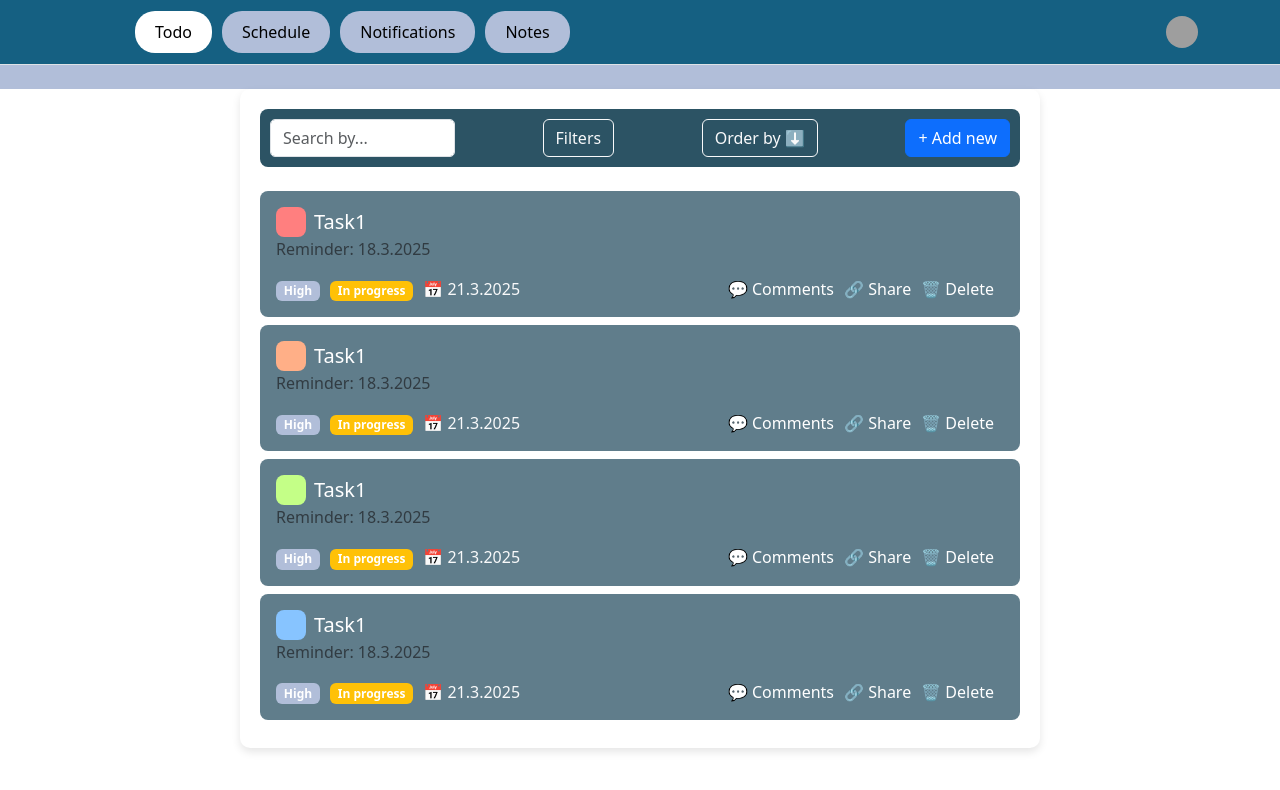
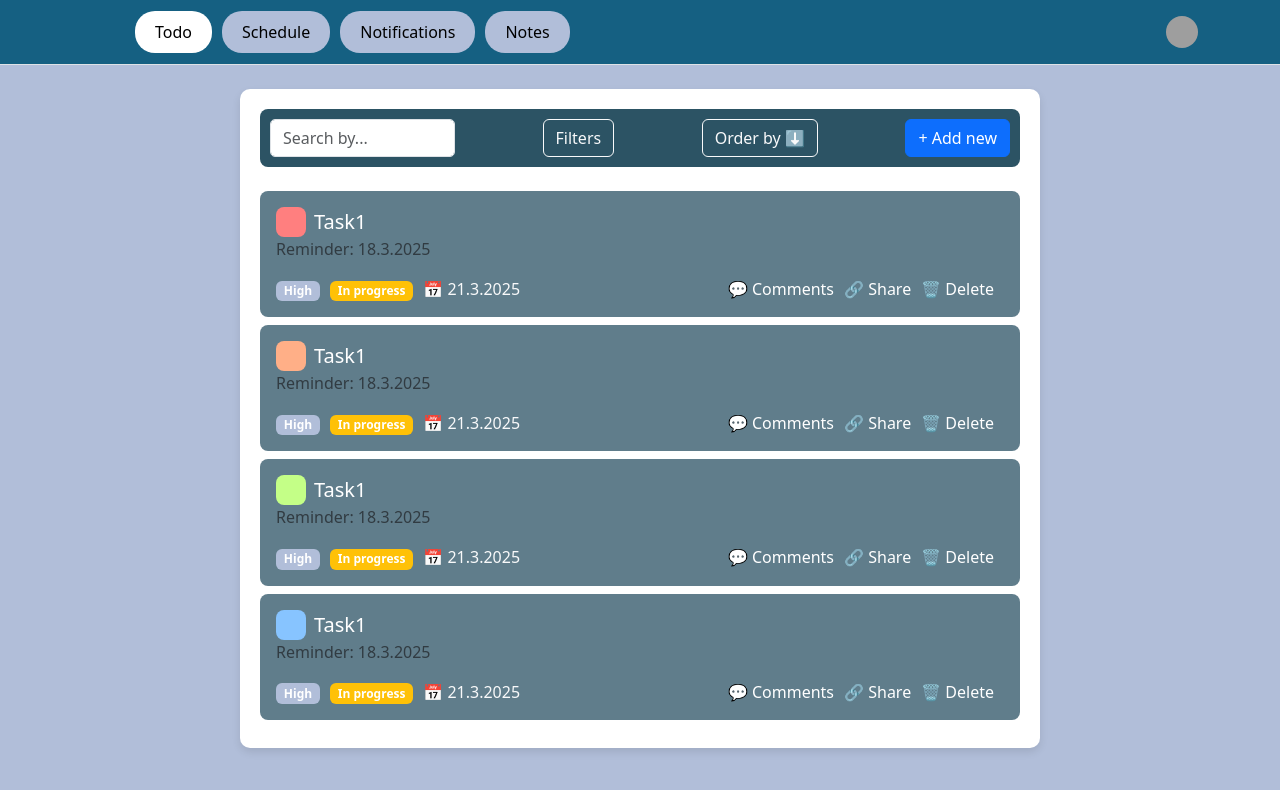
Before and after one commit to pribylzdena/groups, an Angular app in the folder client/: page /todo in a window 1280 px wide. Shown: the top 790 px of the page. Built offline with nearby package versions, Linux system fonts and the light colour scheme; grey boxes are pictures that could not be loaded.

Commit message:
fix routing

```diff
--- a/client/src/app/app.component.html
+++ b/client/src/app/app.component.html
@@ -1,4 +1,3 @@
-<body class="bg-primary">
 <header class="p-3 mb-3 border-bottom bg-secondary">
   <div class="container">
     <div class="d-flex flex-wrap align-items-center justify-content-center justify-content-lg-start">
@@ -12,14 +11,14 @@
         <li><a [routerLink]="['/notifications']" [routerLinkActive]="['active']" class="nav-item px-2">Notifications</a></li>
         <li><a [routerLink]="['/notes']" [routerLinkActive]="['active']" class="nav-item px-2">Notes</a></li>
       </ul>
-
       <div class="dropdown text-end">
-        <a href="#" class="d-block link-body-emphasis text-decoration-none">
+        <a [routerLink]="['/profile']" class="d-block link-body-emphasis text-decoration-none">
           <img src="https://github.com/mdo.png" alt="mdo" width="32" height="32" class="rounded-circle">
         </a>
       </div>
     </div>
   </div>
 </header>
-<router-outlet></router-outlet>
-</body>
+<div>
+  <router-outlet></router-outlet>
+</div>
--- a/client/src/index.html
+++ b/client/src/index.html
@@ -7,7 +7,7 @@
   <meta name="viewport" content="width=device-width, initial-scale=1">
   <link rel="icon" type="image/x-icon" href="favicon.ico">
 </head>
-<body>
+<body class="bg-primary">
   <app-root></app-root>
 </body>
 </html>
--- a/client/src/styles.scss
+++ b/client/src/styles.scss
@@ -8,3 +8,7 @@
 .bg-secondary {
   background-color: #156082 !important;
 }
+
+body {
+  background-color: #B1BED9 !important;
+}
```
Also changed, not shown: client/src/app/app.routes.ts (+9 -1 lines).
